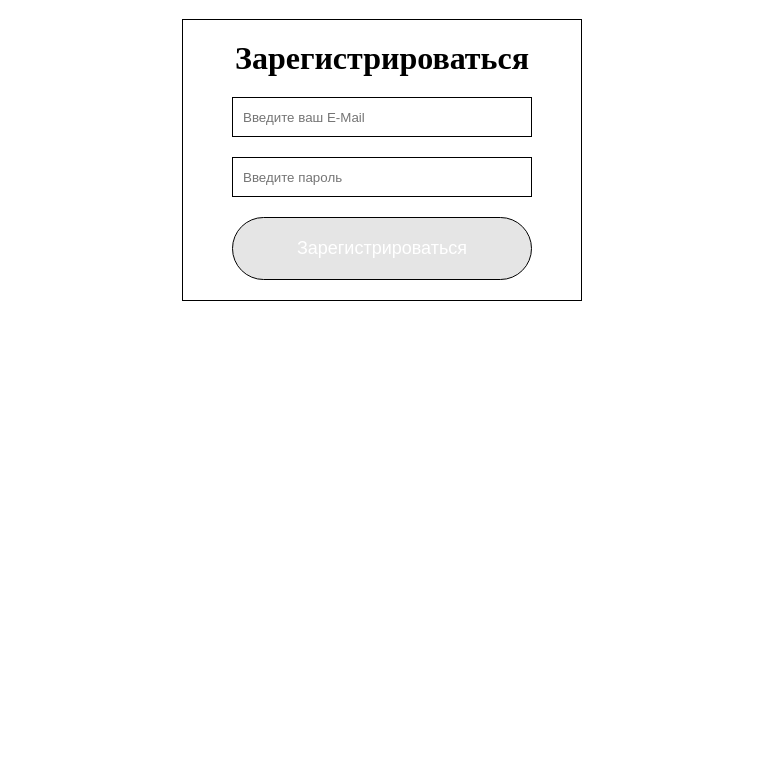
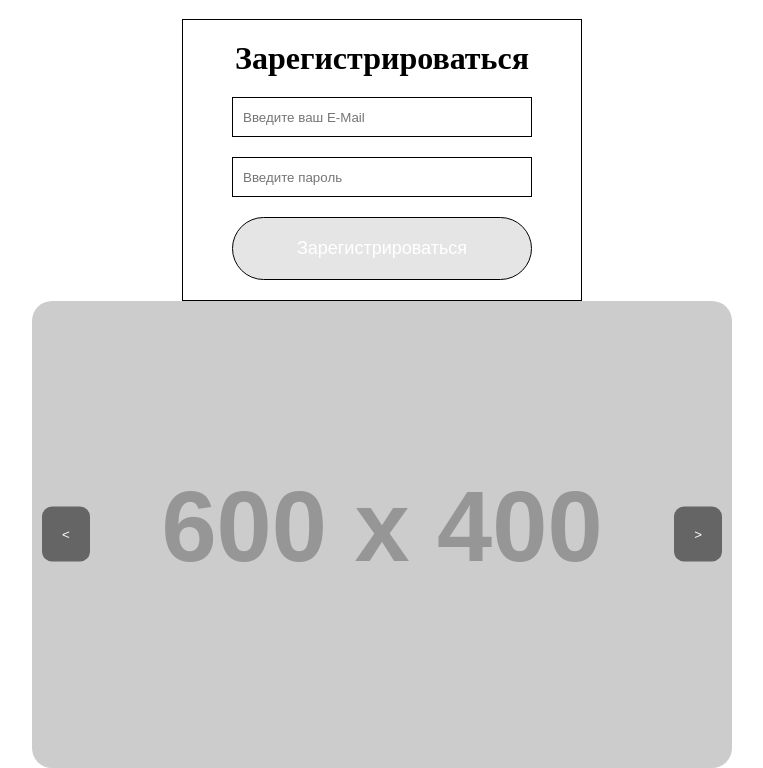
Before and after one commit to NikitaYatsko/react-ui-components, a React (Create React App) app: page / in a window 1280 px wide. Shown: the part 878-1646 px from the top of the page, without its empty margins (258-1021 px from the left). Before the commit the page ends 1179 px from the top, so only its background shows below. Built offline with nearby package versions, Linux system fonts and the light colour scheme.

Commit message:
slider component added

```diff
--- a/src/App.js
+++ b/src/App.js
@@ -5,6 +5,7 @@ import Counter from "./components/Counter/Counter";
 import Tabs from "./components/Tabs/Tabs";
 import Tabitem from "./components/Tabs/TabItem/Tabitem";
 import FormComponent from "./components/Form/FormComponent";
+import Slider from "./components/Slider/Slider";
 
 function App() {
     const [modalActive, setModalActive] = useState(false)
@@ -95,6 +96,7 @@ function App() {
                 </Tabitem>
             </Tabs>
             <FormComponent/>
+            <Slider/>
 
 
         </div>
--- /dev/null
+++ b/src/components/Slider/Slider.jsx
@@ -0,0 +1,43 @@
+import {useState} from 'react';
+import './slider-style.css';
+
+const images = [
+    'https://via.placeholder.com/600x400?text=Slide+1',
+    'https://via.placeholder.com/600x400?text=Slide+2',
+    'https://via.placeholder.com/600x400?text=Slide+3',
+];
+
+export default function Slider() {
+    const [currentIndex, setCurrentIndex] = useState(0);
+
+    const nextSlide = () => {
+        setCurrentIndex((prevIndex) => (prevIndex + 1) % images.length);
+    };
+
+    const prevSlide = () => {
+        setCurrentIndex((prevIndex) =>
+            prevIndex === 0 ? images.length - 1 : prevIndex - 1
+        );
+    };
+
+    return (
+        <div className="slider">
+            <button onClick={prevSlide} className="slider-button prev">
+                {"<"}
+            </button>
+            <div
+                className="slider-content"
+                style={{transform: `translateX(-${currentIndex * 100}%)`}}
+            >
+                {images.map((image, index) => (
+                    <div key={index} className="slide">
+                        <img src={image} alt={`Slide ${index + 1}`}/>
+                    </div>
+                ))}
+            </div>
+            <button onClick={nextSlide} className="slider-button next">
+                {">"}
+            </button>
+        </div>
+    );
+};
--- /dev/null
+++ b/src/components/Slider/slider-style.css
@@ -0,0 +1,43 @@
+.slider {
+    border-radius: 20px;
+    position: relative;
+    width: 700px;
+    overflow: hidden;
+    margin: auto;
+}
+
+.slider-content {
+    display: flex;
+    transition: transform 0.5s ease;
+}
+
+.slide {
+    min-width: 100%;
+    transition: opacity 0.5s ease;
+}
+
+.slider img {
+    width: 100%;
+    display: block;
+}
+
+.slider-button {
+    border-radius: 10px;
+    z-index: 1000;
+    position: absolute;
+    top: 50%;
+    transform: translateY(-50%);
+    background: rgba(0, 0, 0, 0.5);
+    color: white;
+    border: none;
+    padding: 20px;
+    cursor: pointer;
+}
+
+.prev {
+    left: 10px;
+}
+
+.next {
+    right: 10px;
+}
```
